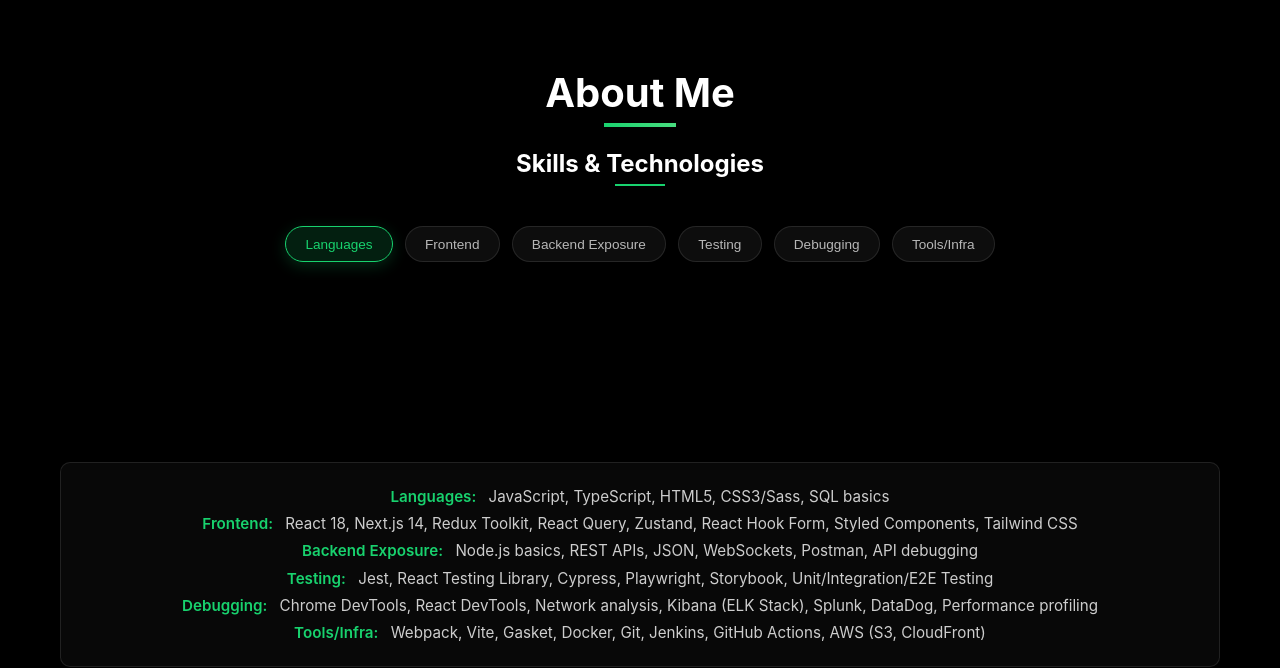
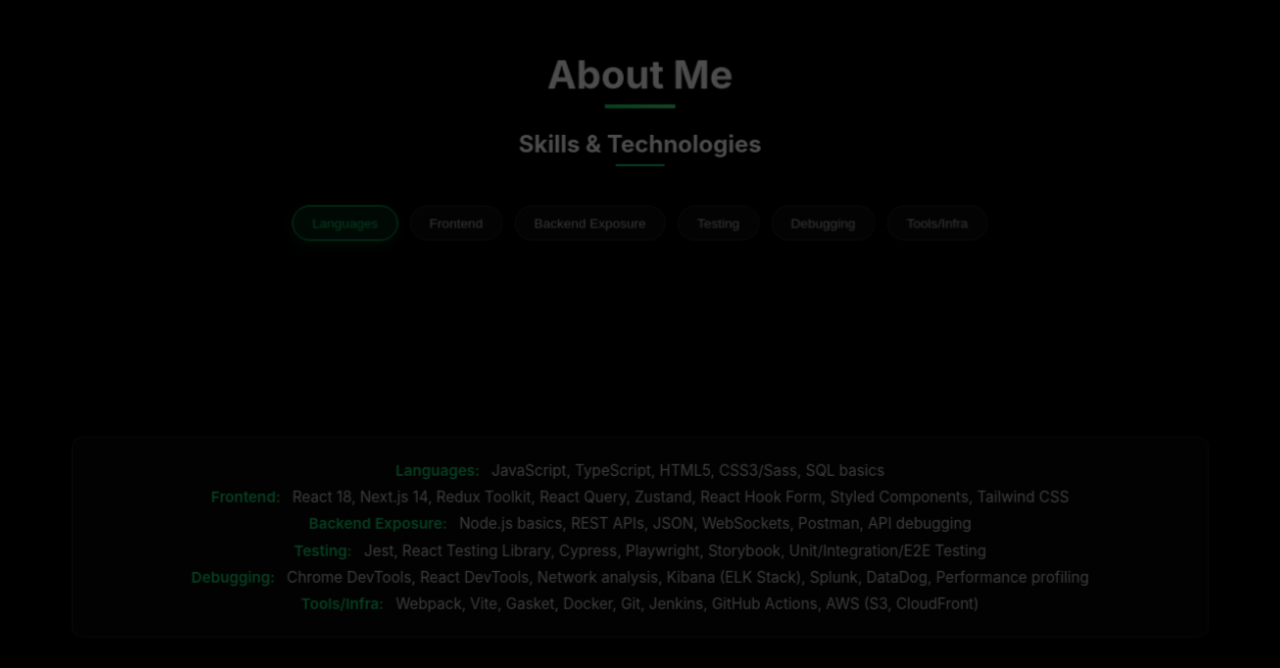
Before and after one commit to bhawneetkaur09/portfolio-website, a React (Create React App) app: page / in a window 1280 px wide. Shown: the part 981-1649 px from the top of the page. Built offline with nearby package versions, Linux system fonts and the light colour scheme.

Commit message:
adding transitions on page scroll

```diff
--- a/src/App.css
+++ b/src/App.css
@@ -78,9 +78,17 @@
   position: relative;
   background-color: var(--color-background);
   scroll-behavior: smooth;
+  /* Enable page-like snapping between sections */
+  scroll-snap-type: y mandatory;
 }
 
 .App-main > section { padding: 48px 0; }
+/* Snap each section to the top and give it full viewport height */
+.App-main > section {
+  scroll-snap-align: start;
+  scroll-snap-stop: always;
+  min-height: 100vh;
+}
 
 .container {
   display: flex;
@@ -171,6 +179,24 @@
   width: 72px;
   height: 4px;
   background: var(--color-gradient);
+}
+
+/* Section enter/leave transitions (applied via JS) */
+.section-transition {
+  opacity: 0;
+  transform: translateY(48px) scale(0.98);
+  transition: opacity 500ms ease, transform 700ms cubic-bezier(0.22, 1, 0.36, 1);
+  will-change: opacity, transform;
+}
+
+.section-transition.is-active {
+  opacity: 1;
+  transform: translateY(0) scale(1);
+}
+
+.section-transition.is-leaving {
+  opacity: 0.3;
+  transform: translateY(-24px) scale(0.98);
 }
 
 @media (max-width: 1024px) {
--- a/src/App.tsx
+++ b/src/App.tsx
@@ -1,4 +1,4 @@
-import React from 'react';
+import React, { useEffect } from 'react';
 import './App.css';
 // ThemeProvider removed per request; app uses default styles only
 import DockNav from './molecules/DockNav/DockNav';
@@ -8,6 +8,51 @@
 import ContactPage from './pages/ContactPage/ContactPage';
 
 const App: React.FC = () => {
+  useEffect(() => {
+    const sections = Array.from(document.querySelectorAll('main.App-main > section')) as HTMLElement[];
+
+    // Initialize transition state
+    sections.forEach((s, idx) => {
+      s.classList.add('section-transition');
+      if (idx === 0) s.classList.add('is-active');
+    });
+
+    let lastActive: HTMLElement | null = sections[0] ?? null;
+
+    const observer = new IntersectionObserver(
+      (entries) => {
+        // Choose the most visible entry
+        const visible = entries
+          .filter((e) => e.isIntersecting)
+          .sort((a, b) => b.intersectionRatio - a.intersectionRatio)[0];
+
+        if (!visible) return;
+
+        const nextActive = visible.target as HTMLElement;
+        if (lastActive === nextActive) return;
+
+        if (lastActive) {
+          lastActive.classList.remove('is-active');
+          lastActive.classList.add('is-leaving');
+          // Remove leaving state after transition completes
+          const handle = () => {
+            lastActive && lastActive.classList.remove('is-leaving');
+            lastActive && lastActive.removeEventListener('transitionend', handle);
+          };
+          lastActive.addEventListener('transitionend', handle);
+        }
+
+        nextActive.classList.add('is-active');
+        lastActive = nextActive;
+      },
+      { threshold: [0.4, 0.6, 0.8] }
+    );
+
+    sections.forEach((s) => observer.observe(s));
+
+    return () => observer.disconnect();
+  }, []);
+
   return (
     <div className="App">
         <main className="App-main">
```
